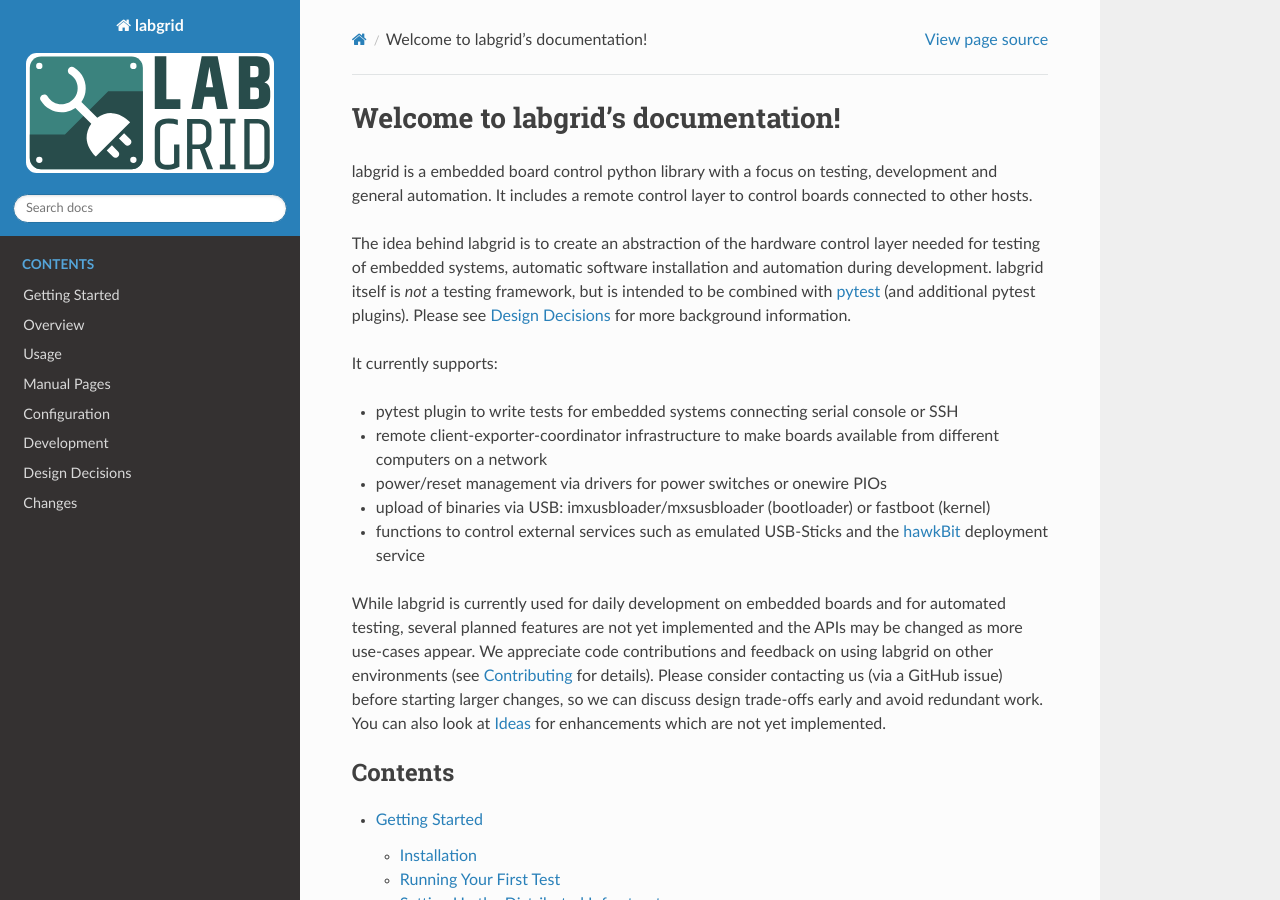
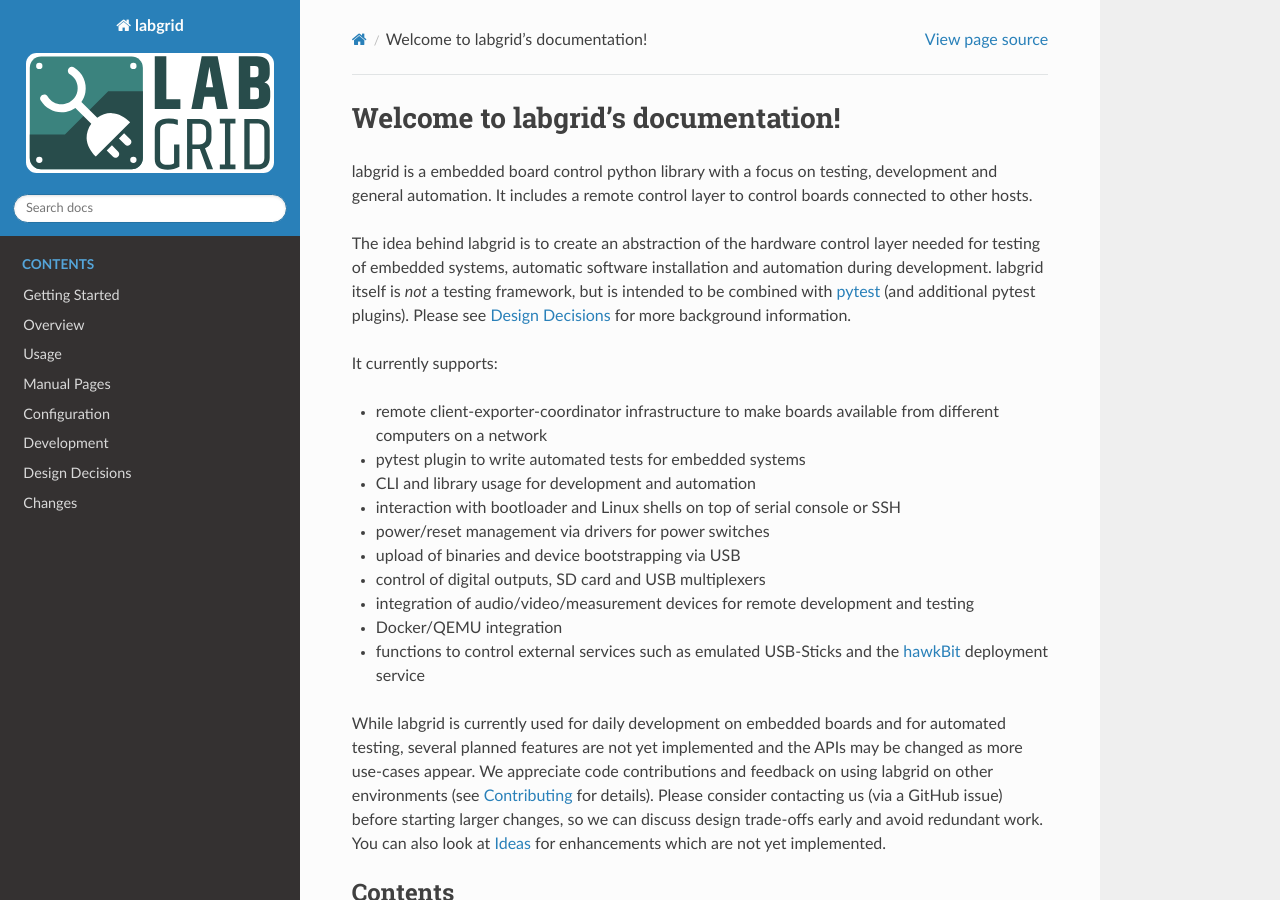
Before and after one commit to labgrid-project/labgrid, a Sphinx documentation site: the page built from doc/index.rst, in a window 1280 px wide and 900 px high. Built offline with Sphinx 7.4.7 and the Read the Docs theme 2.0.0, drawn with Linux system fonts in a browser that asks for light colours; pages that are not in the unit, such as notebooks, are missing from menus.

Commit message:
doc: index: apply README changes
The introduction in the docs is similar to the README. The README has
been updated in a previous commit, but the docs were not updated
accordingly. Do that now.

Signed-off-by: Bastian Krause <bst@pengutronix.de>

```diff
--- a/doc/index.rst
+++ b/doc/index.rst
@@ -14,12 +14,17 @@ Please see :doc:`design_decisions` for more background information.
 
 It currently supports:
 
-- pytest plugin to write tests for embedded systems connecting serial console or
-  SSH
 - remote client-exporter-coordinator infrastructure to make boards available
   from different computers on a network
-- power/reset management via drivers for power switches or onewire PIOs
-- upload of binaries via USB: imxusbloader/mxsusbloader (bootloader) or fastboot (kernel)
+- pytest plugin to write automated tests for embedded systems
+- CLI and library usage for development and automation
+- interaction with bootloader and Linux shells on top of serial console or SSH
+- power/reset management via drivers for power switches
+- upload of binaries and device bootstrapping via USB
+- control of digital outputs, SD card and USB multiplexers
+- integration of audio/video/measurement devices for remote development and
+  testing
+- Docker/QEMU integration
 - functions to control external services such as emulated USB-Sticks and the
   `hawkBit <https://github.com/eclipse/hawkbit>`_ deployment service
 
```
